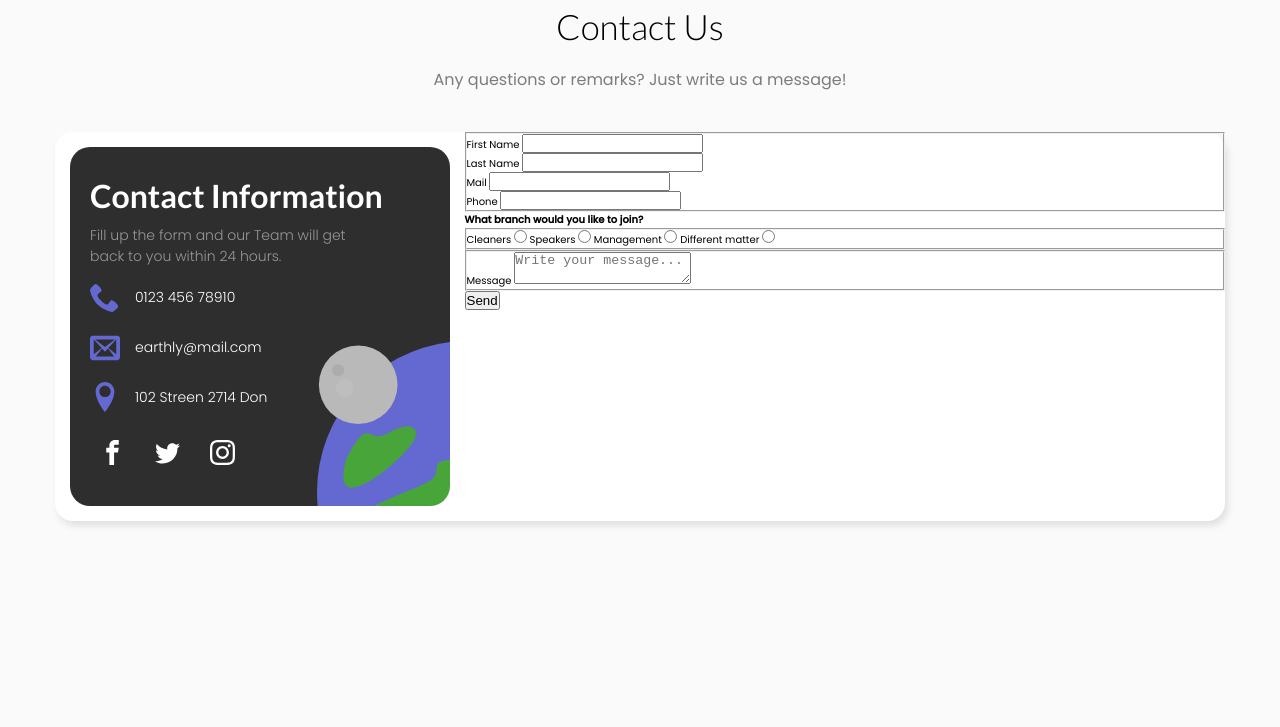
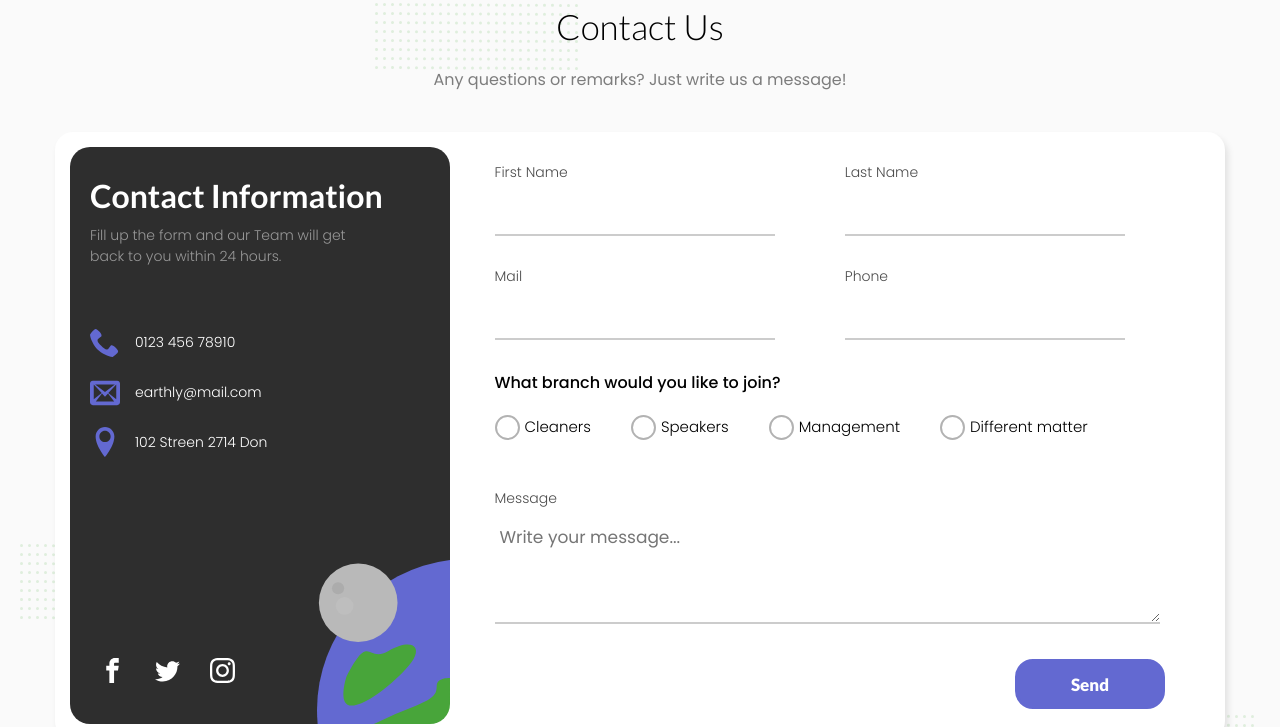
Before and after one commit to Pawlaczenko/Earthly, a plain HTML site: page index.html in a window 1280 px wide. Shown: the part 4562-5289 px from the top of the page. Before the commit the page ends 5153 px from the top, so only its background shows below. Drawn offline with Linux system fonts and the light colour scheme.

Commit message:
Contact section done!

```diff
--- a/index.html
+++ b/index.html
@@ -230,7 +230,8 @@
                 </fieldset>
                 <fieldset class="contact__message">
                     <label class="contact__label" for="message">Message</label>
-                    <textarea name="message" id="message" placeholder="Write your message..."></textarea>
+                    <textarea class="contact__textarea" name="message" id="message"
+                        placeholder="Write your message..."></textarea>
                 </fieldset>
                 <button class="contact__button">Send</button>
             </form>
--- a/main.css
+++ b/main.css
@@ -470,8 +470,10 @@ body {
 
 /* Contact Section */
 
-.contact{
-
+.contact {
+    background: url(./assets/dots.svg) no-repeat top 1.9rem left 35%,
+                url(./assets/dots.svg) no-repeat bottom 1.9rem right 2rem,
+                url(./assets/dots.svg) no-repeat bottom 25% left 2rem;
 }
 
 .contact__h{
@@ -524,7 +526,7 @@ body {
     opacity: .5;
     width: 80%;
 
-    margin-bottom: 1.5rem;
+    margin-bottom: 6rem;
 }
 
 .contact__info {
@@ -552,9 +554,11 @@ body {
 
 .contact__socials{
     display: flex;
-    align-items: center;
+    align-items: flex-end;
     justify-content: space-between;
     list-style-type: none;
+
+    flex: 1;
 }
 
 .contact__socials-item {
@@ -575,3 +579,151 @@ body {
 .contact__socials-icon {
     width: 2.5rem;
 }
+
+.contact__form {
+    padding: 3rem 3rem;
+}
+
+.contact__user {
+    border: none;
+
+    display: grid;
+    grid-template-columns: repeat(2,1fr);
+    row-gap: 3rem;
+    margin-bottom: 3rem;
+}
+
+.contact__group{
+
+}
+
+.contact__label {
+    display: block;
+    font-size: 1.4rem;
+    font-weight: 300;
+    opacity: .7;
+    margin-bottom: 1.5rem;
+}
+
+.contact__input {
+    border: none;
+    border-bottom: 2px solid rgba(0,0,0,.2);
+    width: 80%;
+    font-size: 1.7rem;
+    padding: .5rem;
+    font-family: var(--font-paragraph);
+}
+
+.contact__input:focus {
+    outline: none;
+    border-bottom: 3px solid var(--color-primary);
+    background-color: var(--color-white-2);
+}
+
+.contact__question {
+    font-size: 1.6rem;
+    font-weight: 500;
+}
+
+.contact__radios {
+    border: none;
+    display: flex;
+    align-items: center;
+    justify-content: start;
+    padding: 2rem 0;
+}
+
+.contact__radio-container {
+    position: relative;
+    display: block;
+    font-size: 1.5rem;
+    font-weight: 300;
+    -webkit-user-select: none;
+    -moz-user-select: none;
+    -ms-user-select: none;
+    user-select: none;
+
+    cursor: pointer;
+    padding-left: 3rem;
+    margin-right: 4rem;
+}
+
+.contact__custom-radio {
+    position: absolute;
+    opacity: 0;
+    cursor: pointer;
+    height: 0;
+    width: 0;
+}
+
+.contact__checkmark {
+    position: absolute;
+    top: 0;
+    left: 0;
+    height: 2.5rem;
+    width: 2.5rem;
+    border: 2px solid rgba(0,0,0,.3);
+    border-radius: 100%;
+}
+
+.contact__radio-container input:checked ~ .contact__checkmark {
+    background-color: var(--color-primary);
+    border-color: var(--color-primary);
+}
+
+.contact__radio-container input:checked ~ .contact__checkmark::before {
+    content: "";
+    display: block;
+    position: absolute;
+    width: 1rem;
+    height: 1rem;
+    background-color: var(--color-white);
+    border-radius: 100%;
+    left: 40%;
+    bottom: 45%;
+}
+
+.contact__message {
+    border: none;
+    margin-top: 3rem;
+}
+
+.contact__textarea {
+    width: 95%;
+    min-height: 10rem;
+    font-size: 1.7rem;
+    padding: 0 .5rem;
+    border: none;
+    border-bottom: 2px solid rgba(0,0,0,.2);
+    resize: vertical;
+    font-family: var(--font-paragraph);
+}
+
+.contact__textarea:focus {
+    outline: none;
+    border-bottom: 3px solid var(--color-primary);
+    background-color: var(--color-white-2);
+}
+
+.contact__button {
+    width: 15rem;
+    height: 5rem;
+    background-color: #6369D1;
+    color: var(--color-white);
+    font-family: var(--font-header);
+    font-weight: 900;
+    font-size: 1.7rem;
+    text-align: center;
+    border: none;
+    border-radius: 18px;
+    margin-top: 3rem;
+    margin-right: 3rem;
+    float: right;
+    border: 3px solid var(--color-secondary);
+}
+
+.contact__button:hover{
+    cursor: pointer;
+    background-color: var(--color-white);
+    color: var(--color-secondary);
+}
```
